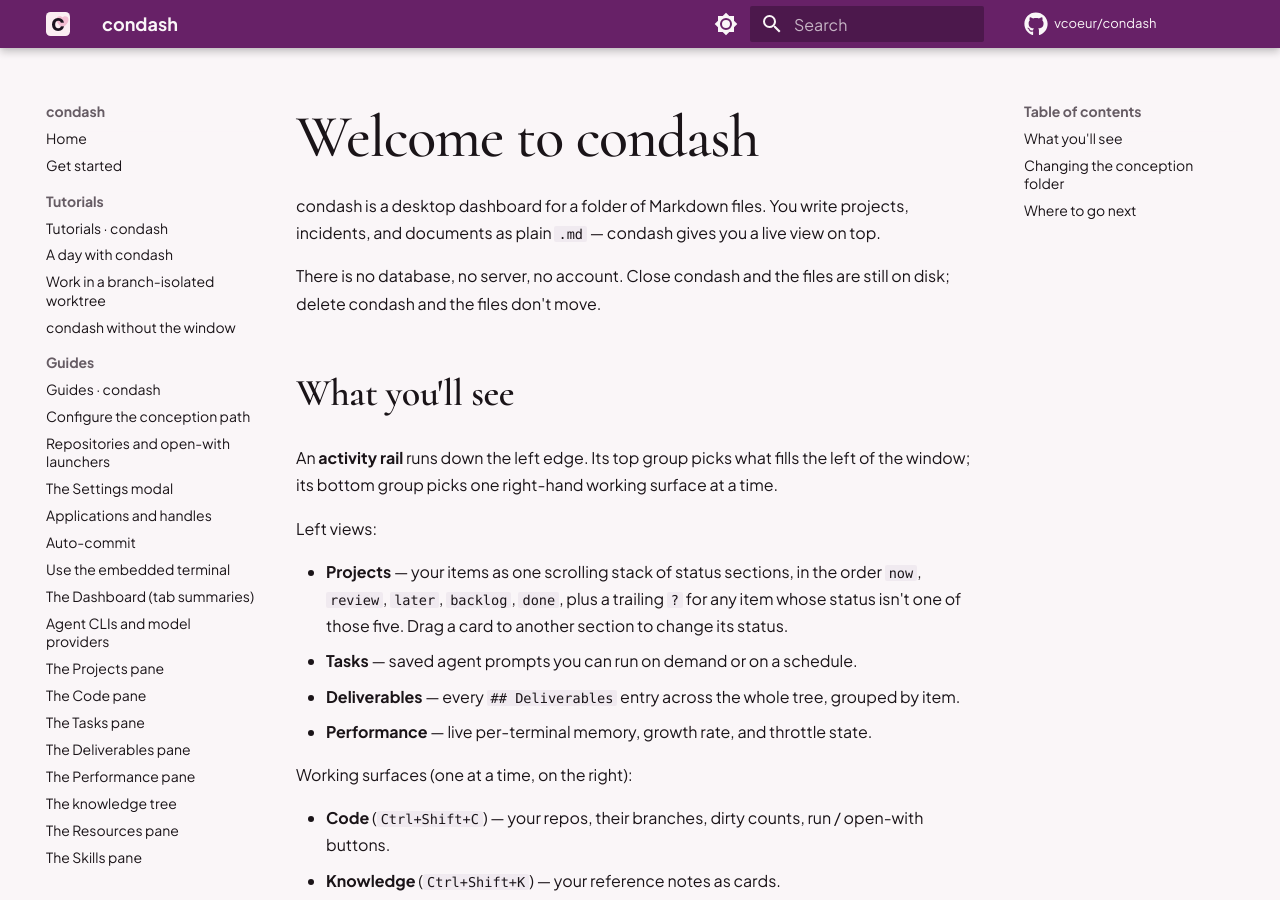
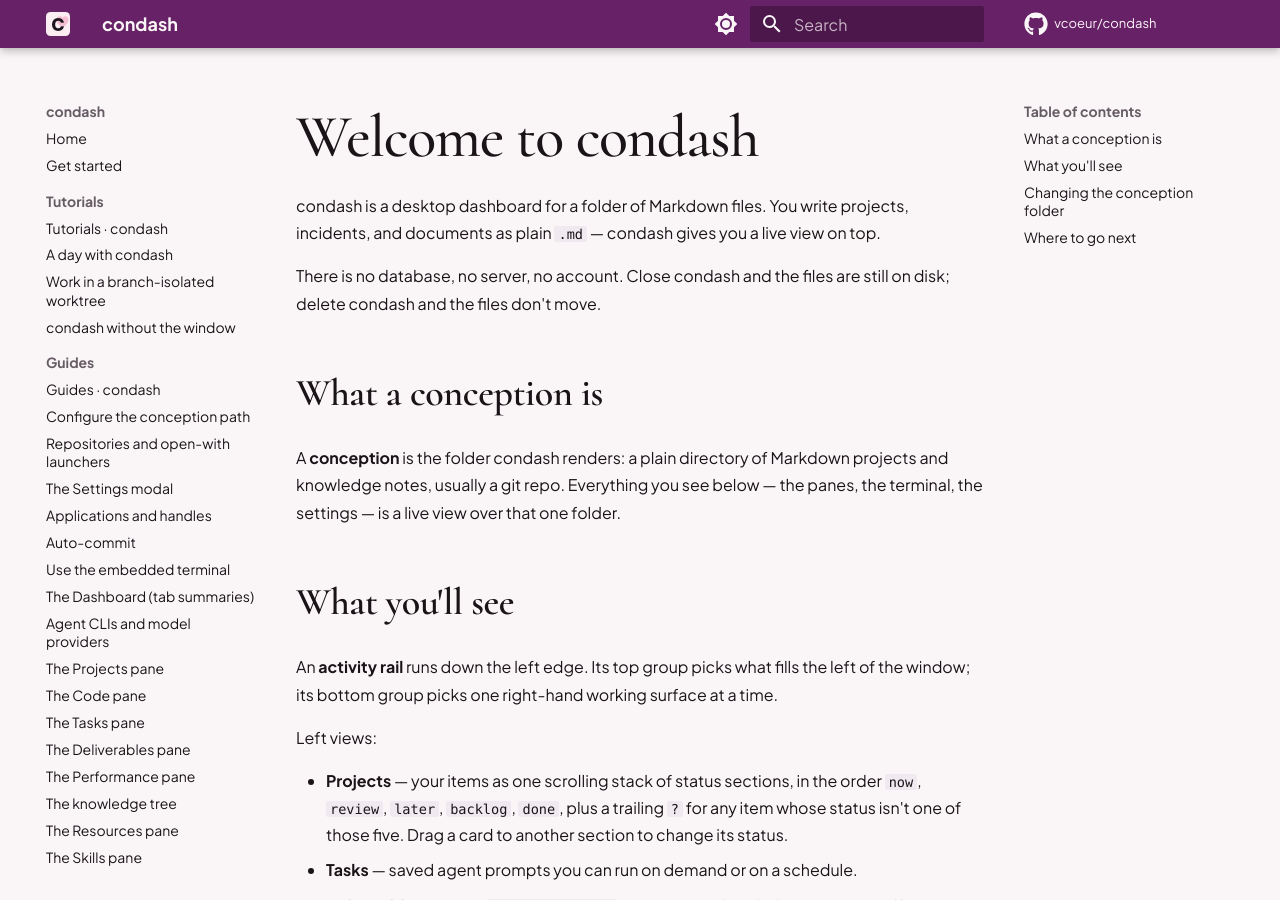
Before and after one commit to vcoeur/condash, an MkDocs documentation site: the page built from docs/help/welcome.md, in a window 1280 px wide and 900 px high. Built offline with MkDocs 1.6.1 and Material for MkDocs 9.7.7, drawn with Linux system fonts in a browser that asks for light colours; comment, search, counter and statistics services are not loaded.

Commit message:
feat(empty): gloss 'conception' at first contact
The empty-state sentence and the two in-app help pages that first use
the term now carry a one-line definition. Audit D2.

```diff
--- a/docs/help/welcome.md
+++ b/docs/help/welcome.md
@@ -6,6 +6,13 @@
 
 There is no database, no server, no account. Close condash and the files
 are still on disk; delete condash and the files don't move.
+
+## What a conception is
+
+A **conception** is the folder condash renders: a plain directory of
+Markdown projects and knowledge notes, usually a git repo. Everything you
+see below — the panes, the terminal, the settings — is a live view over
+that one folder.
 
 ## What you'll see
 
```
Also changed, not shown: docs/help/quick-start.md (+5 -0 lines), src/renderer/styles.css (+8 -0 lines), 1 other file.
